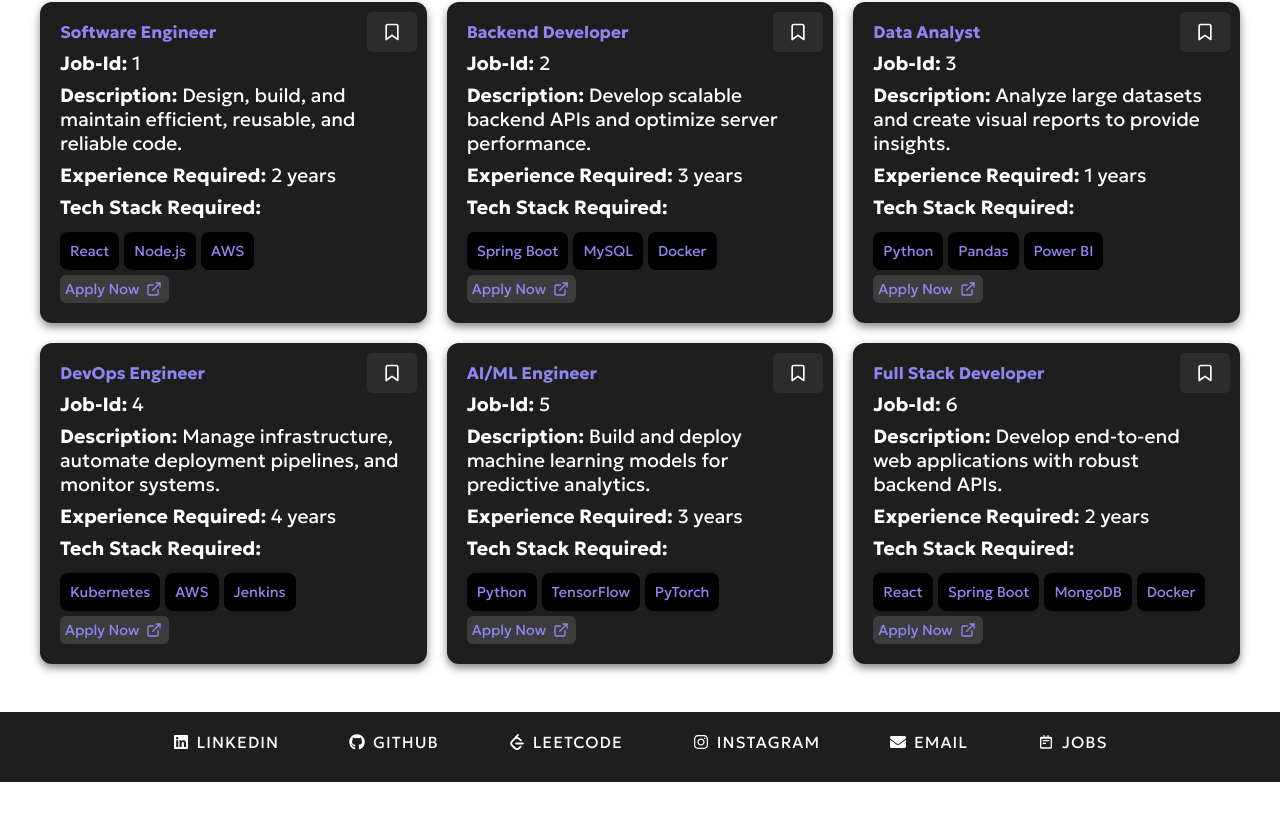
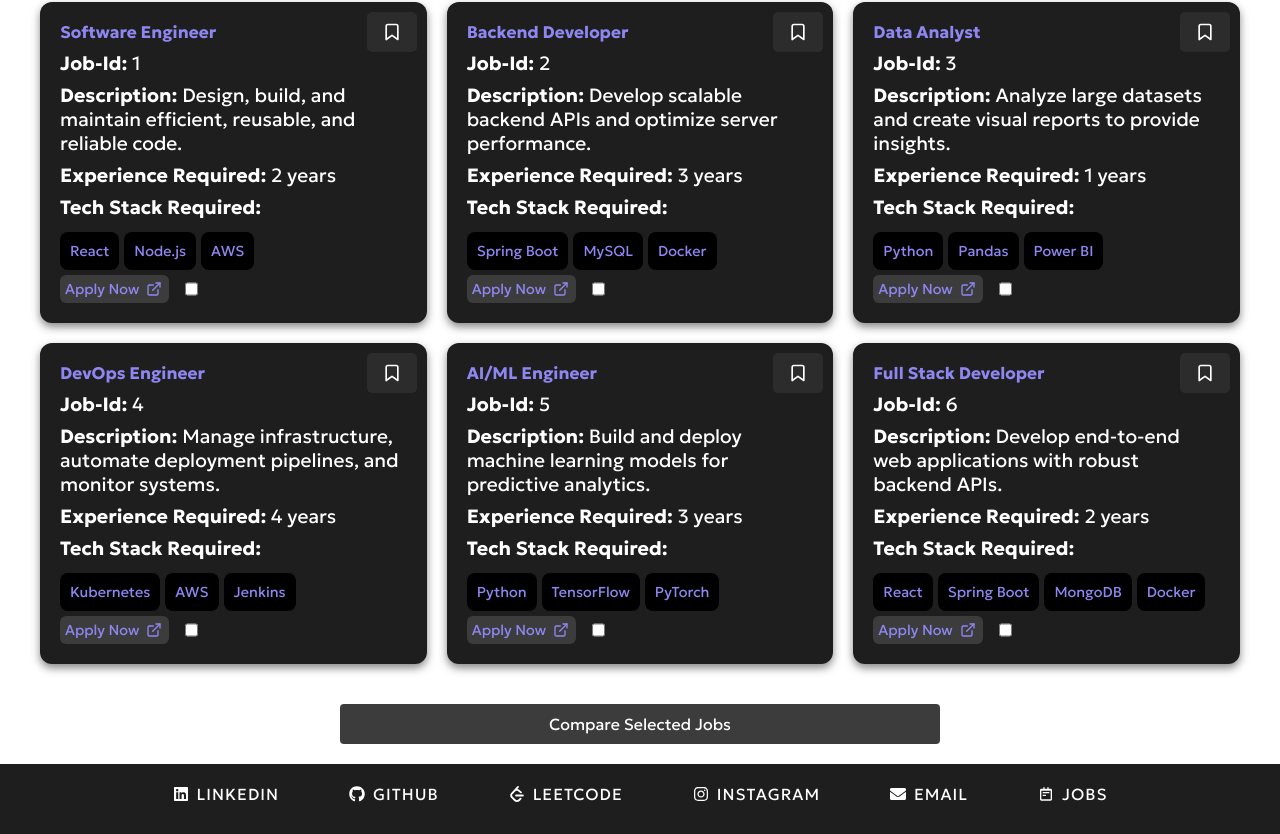
Before and after one commit to Tilak2006/Careerly, a React (Vite) app: page /home in a window 1280 px wide. Shown: the part 848-1682 px from the top of the page. Before the commit the page ends 1630 px from the top, so only its background shows below. Built offline with nearby package versions, Linux system fonts and the light colour scheme; no server answers; a web font is replaced by a local one.

Commit message:
compare half way

```diff
--- a/src/App.jsx
+++ b/src/App.jsx
@@ -12,9 +12,23 @@
 import About from './About'
 import Login from './Login'
 import Help from './Help'
+import Compare from './Compare'
+import mockJobs from './mockJobs.json';
 
 function App() {
   const isHiring = JSON.parse(localStorage.getItem('isHiring'));
+  const [selectedJobs, setSelectedJobs] = useState([]);
+
+  const handleSelectJob = (job) => {
+    setSelectedJobs((prevSelectedJobs) => {
+        if (prevSelectedJobs.includes(job)) {
+            return prevSelectedJobs.filter((selectedJob) => selectedJob !== job);  // Remove if already selected
+        } else {
+            return [...prevSelectedJobs, job];  // Add if not selected
+        }
+    });
+};
+
   const [searchQuery, setSearchQuery] = useState('');
   return (
     <Router>
@@ -26,13 +40,18 @@
             <Navbar searchQuery={searchQuery} setSearchQuery={setSearchQuery} />
             <Routes>
               <Route path="/home" element={<Home isHiring={isHiring} />} />
-              <Route path="/jobs" element={<Jobs searchQuery={searchQuery} />} />
+              <Route
+                path="/jobs"
+                element={<Jobs searchQuery={searchQuery} onSelectJob={handleSelectJob} />}
+              />
               <Route path="/post" element={isHiring ? <Post /> : <h1>Verification system to be added soon</h1>} />
               <Route path="/saved" element={<Saved searchQuery={searchQuery} />} />
               <Route path="/dashboard" element={<Dashboard isHiring={isHiring} />} />
               <Route path="/about" element={<About isHiring={isHiring} />} />
               <Route path="/login" element={<Login isHiring={isHiring} />} />
               <Route path="/help" element={<Help isHiring={isHiring} />} />
+              <Route path="/compare" element={<Compare jobs={selectedJobs} />} />
+
 
             </Routes>
             <Footer />
--- /dev/null
+++ b/src/Compare.css
@@ -0,0 +1,75 @@
+@import url('https://fonts.googleapis.com/css2?family=Geologica:wght@300;400;700&display=swap');
+
+.compare-container {
+  background-color: white;
+  padding: 20px;
+  min-height: 100vh;
+  font-family: "Geologica", sans-serif;
+}
+
+h2 {
+  color: #1e1e1e;
+  font-size: 2.5rem;
+  text-align: center;
+  margin-bottom: 30px;
+}
+
+.no-jobs {
+  color: #8F87F1;
+  font-size: 1.2rem;
+  text-align: center;
+}
+
+.compare-grid {
+  display: grid;
+  grid-template-columns: repeat(auto-fit, minmax(300px, 1fr));
+  gap: 20px;
+}
+
+.compare-card {
+  background-color: #1e1e1e;
+  color: white;
+  border-radius: 12px;
+  padding: 20px;
+  box-shadow: 0 4px 8px rgba(59, 59, 59, 0.6);
+  transition: transform 0.3s ease;
+}
+
+.compare-card:hover {
+  transform: translateY(-5px);
+}
+
+.compare-card h3 {
+  color: #8F87F1;
+}
+
+.compare-card p {
+  margin: 8px 0;
+}
+
+.remove-btn {
+  background-color: #8F87F1;
+  color: white;
+  border: none;
+  padding: 10px 20px;
+  border-radius: 8px;
+  cursor: pointer;
+  transition: background-color 0.3s;
+}
+
+.remove-btn:hover {
+  background-color: #7A76D4;
+}
+
+/* Responsive Design */
+@media (max-width: 768px) {
+  .compare-grid {
+    grid-template-columns: 1fr;
+  }
+}
+
+@media (max-width: 480px) {
+  h2 {
+    font-size: 2rem;
+  }
+}
--- /dev/null
+++ b/src/Compare.jsx
@@ -0,0 +1,25 @@
+import React from 'react';
+
+const Compare = ({ jobs }) => {
+  return (
+    <div className="comparison-container">
+      {jobs.length > 0 ? (
+        <div>
+          <h3>Selected Jobs for Comparison</h3>
+          {jobs.map((job) => (
+            <div key={job.postId}>
+              <h4>{job.postProfile}</h4>
+              <p><strong>Job ID:</strong> {job.postId}</p>
+              <p><strong>Description:</strong> {job.postDesc}</p>
+              {/* Render more job details as needed */}
+            </div>
+          ))}
+        </div>
+      ) : (
+        <h4>No jobs selected for comparison</h4>
+      )}
+    </div>
+  );
+};
+
+export default Compare;
--- a/src/Home.jsx
+++ b/src/Home.jsx
@@ -2,7 +2,7 @@
 import "./Home.css";
 import Jobs from "./Jobs";
 import { motion } from "framer-motion";
-import { Link, Route, Routes, useNavigate } from 'react-router-dom'; // Import necessary components
+import { Link, Route, Routes, useNavigate } from 'react-router-dom';
 import { FiUser, FiSun, FiMoon, FiLogIn, FiGrid } from "react-icons/fi";
 import Dashboard from "./Dashboard";
 
@@ -40,6 +40,7 @@
                         </Link>
                         <Link to="/login" className="dropdown-item"><FiLogIn /> LOGIN</Link>
                         <Link to="/help" className="dropdown-item"><FiLogIn /> HELP</Link>
+                        <Link to="/compare" className="dropdown-item"><FiLogIn /> COMPARE</Link>
                         <button onClick={toggleDarkMode} className="dropdown-item">
                             {darkMode ? <FiSun /> : <FiMoon />} {darkMode ? "Light Mode" : "DARK MODE"}
                         </button>
--- a/src/Jobs.css
+++ b/src/Jobs.css
@@ -147,3 +147,50 @@
   90% { opacity: 1; }
   100% { opacity: 0; }
 }
+.compare-button {
+  width: 50%;
+  padding: 10px;
+  margin-top: 20px;
+  background-color: #877df4;
+  color: white;
+  border: none;
+  border-radius: 4px;
+  font-size: 16px;
+  cursor: pointer;
+  transition: background-color 0.3s ease;
+}
+
+.compare-button:hover {
+  background-color: #8F87F1;
+}
+
+.compare-button:disabled {
+  background-color: #3c3c3c;
+  cursor: not-allowed;
+}
+
+
+.compare-section {
+  display: flex;
+  justify-content: center;
+  margin-top: 20px;
+}
+
+@media (max-width: 768px) {
+  .jobs-grid {
+      grid-template-columns: 1fr;
+  }
+
+  .jobs-card {
+      padding: 15px;
+  }
+
+  .jobs-center-text {
+      font-size: 1.8rem;
+  }
+
+  .compare-button {
+      width: 100%;
+      max-width: 180px;
+  }
+}
--- a/src/Jobs.jsx
+++ b/src/Jobs.jsx
@@ -5,6 +5,7 @@
 import axios from 'axios';
 
 const Jobs = ({ searchQuery, onClick }) => {
+    const [selectedJobs, setSelectedJobs] = useState([]);
     const [jobs, setJobs] = useState([]);
     const isHiring = useMemo(() => JSON.parse(localStorage.getItem('isHiring') || 'false'), []);
     const API_URL = 'http://localhost:8080/api/jobs';
@@ -47,6 +48,16 @@
         }
     }, [API_URL, isHiring]);
 
+    const handleSelectJob = (job) => {
+        setSelectedJobs((prevSelectedJobs) => {
+            if (prevSelectedJobs.some((selectedJob) => selectedJob.postId === job.postId)) {
+                return prevSelectedJobs.filter((selectedJob) => selectedJob.postId !== job.postId);
+            } else {
+                return [...prevSelectedJobs, job];
+            }
+        });
+    };
+
     const handleSaveJob = useCallback((job) => {
         try {
             const savedJobIds = JSON.parse(localStorage.getItem('savedJobs') || '[]');
@@ -85,7 +96,9 @@
             job.postTechStack?.some(tech => tech?.toLowerCase().includes(trimmedSearchQuery))
         );
     }, [searchQuery, jobs]);
-
+    const handleCompare = () => {
+        navigate('/compare');
+    };
     return (
         <div className="jobs-page">
     <h1 className="jobs-center-text">JOBS</h1>
@@ -105,7 +118,9 @@
                         ))}
                     </ul>
                     <div className='twobuttons'>
-                                <a href="https://www.linkedin.com/jobs/" className="apply-now" aria-label={`Apply to ${job.postProfile} on LinkedIn`}>Apply Now <FiExternalLink /></a>
+                        <a href="https://www.linkedin.com/jobs/" className="apply-now" aria-label={`Apply to ${job.postProfile} on LinkedIn`}>
+                            Apply Now <FiExternalLink />
+                        </a>
                         {isHiring && (
                             <button onClick={() => handleDelete(job.postId)} className="delete-job">
                                 Delete Job
@@ -114,12 +129,28 @@
                         <button onClick={() => handleSaveJob(job)} className="save-button" aria-label={`Save ${job.postProfile} to your bookmarks`}>
                             <FiBookmark size={20} />
                         </button>
+                        <input
+                            type="checkbox"
+                            onChange={() => handleSelectJob(job)}
+                            id={`compare-${job.postId}`}
+                        />
+                        <label htmlFor={`compare-${job.postId}`}></label>
                     </div>
                 </div>
             ))}
         </div>
+        <div className="compare-section">
+            <button
+                className="compare-button"
+                onClick={handleCompare}
+                disabled={selectedJobs.length === 0}
+            >
+                Compare Selected Jobs
+            </button>
         </div>
     </div>
+</div>
+
     );
 };
 
```
Lines whose indentation alone changed are shown as unchanged.
